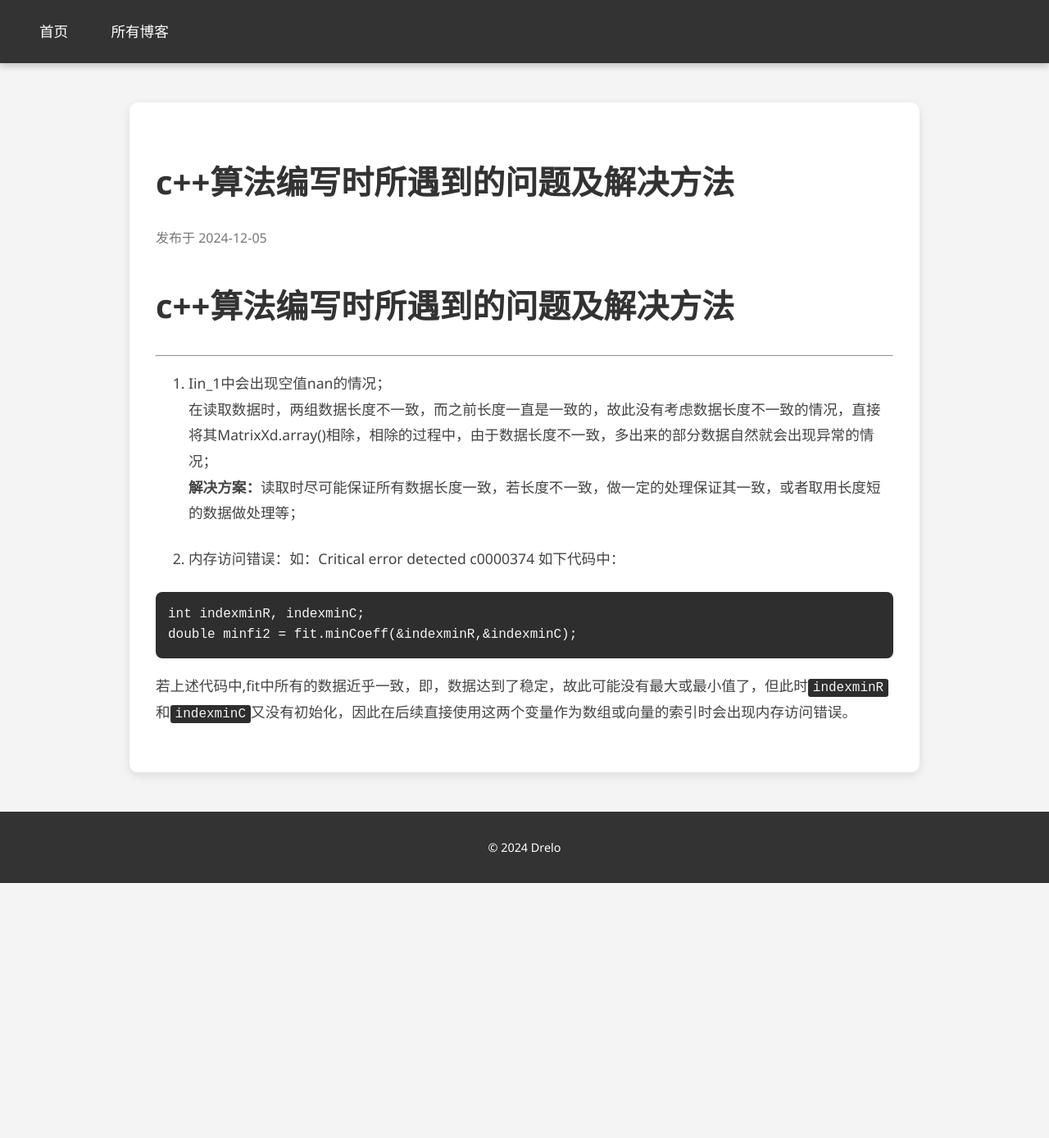
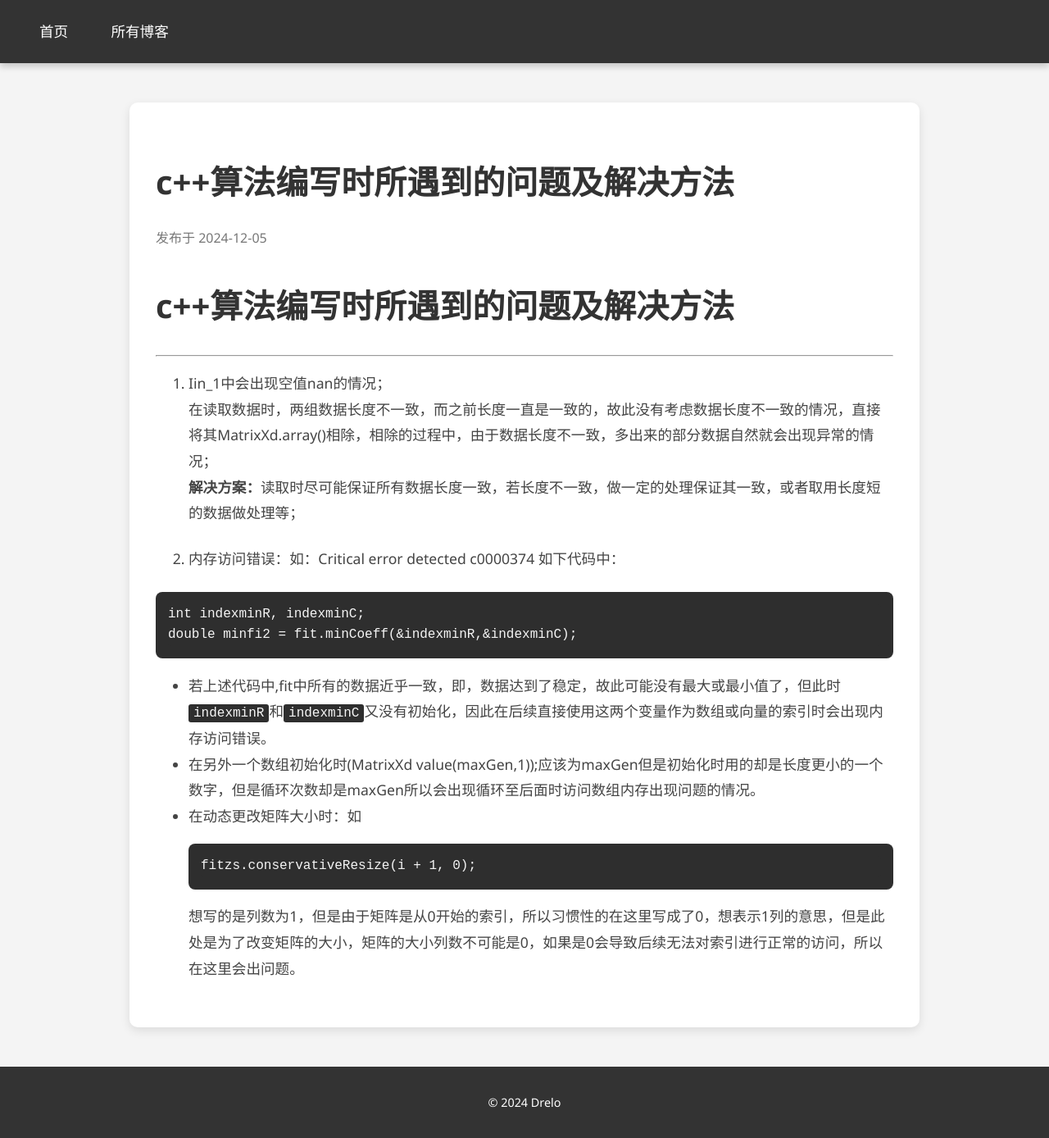
Before and after one commit to Drelov/newpage, a Jekyll site: the page built from _posts/2024-12-05-c++算法出现的问题记录.md, in a window 1280 px wide. Shown: the whole page at 82% size. Built offline with Jekyll 4.4.1, drawn with Linux system fonts in a browser that asks for light colours; our own code applies the rules of GitHub Pages for plain Markdown files; before the commit the page ends 1077 px from its top, so only the background shows below that.

Commit message:
Update 2024-12-05-c++算法出现的问题记录.md

````diff
--- a/_posts/2024-12-05-c++算法出现的问题记录.md
+++ b/_posts/2024-12-05-c++算法出现的问题记录.md
@@ -17,4 +17,10 @@ permalink: c++算法出现的问题记录
 int indexminR, indexminC;
 double minfi2 = fit.minCoeff(&indexminR,&indexminC);
 ```
-若上述代码中,fit中所有的数据近乎一致，即，数据达到了稳定，故此可能没有最大或最小值了，但此时`indexminR`和`indexminC`又没有初始化，因此在后续直接使用这两个变量作为数组或向量的索引时会出现内存访问错误。
+* 若上述代码中,fit中所有的数据近乎一致，即，数据达到了稳定，故此可能没有最大或最小值了，但此时`indexminR`和`indexminC`又没有初始化，因此在后续直接使用这两个变量作为数组或向量的索引时会出现内存访问错误。
+* 在另外一个数组初始化时(MatrixXd value(maxGen,1));应该为maxGen但是初始化时用的却是长度更小的一个数字，但是循环次数却是maxGen所以会出现循环至后面时访问数组内存出现问题的情况。
+* 在动态更改矩阵大小时：如
+```
+fitzs.conservativeResize(i + 1, 0);
+```
+想写的是列数为1，但是由于矩阵是从0开始的索引，所以习惯性的在这里写成了0，想表示1列的意思，但是此处是为了改变矩阵的大小，矩阵的大小列数不可能是0，如果是0会导致后续无法对索引进行正常的访问，所以在这里会出问题。
````
